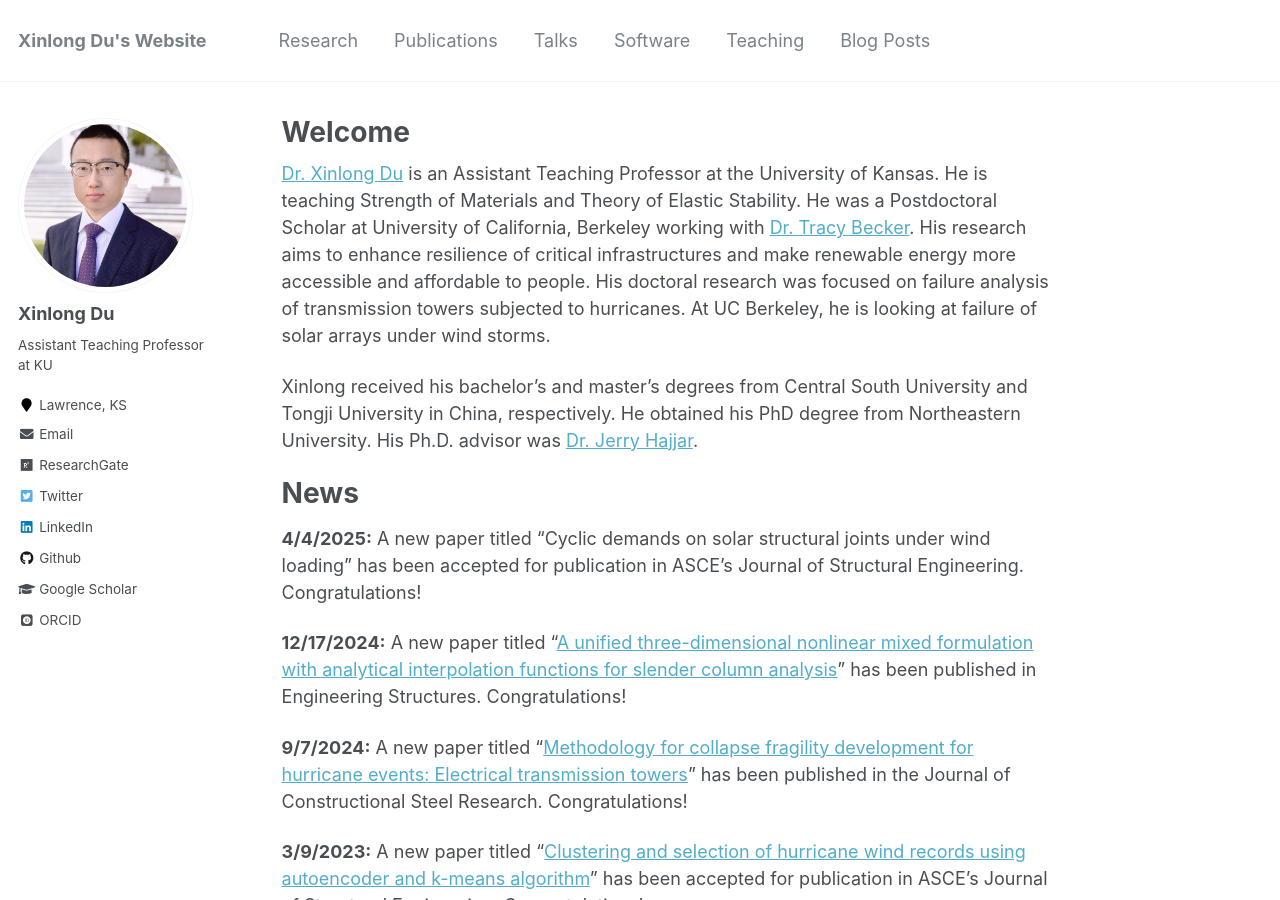
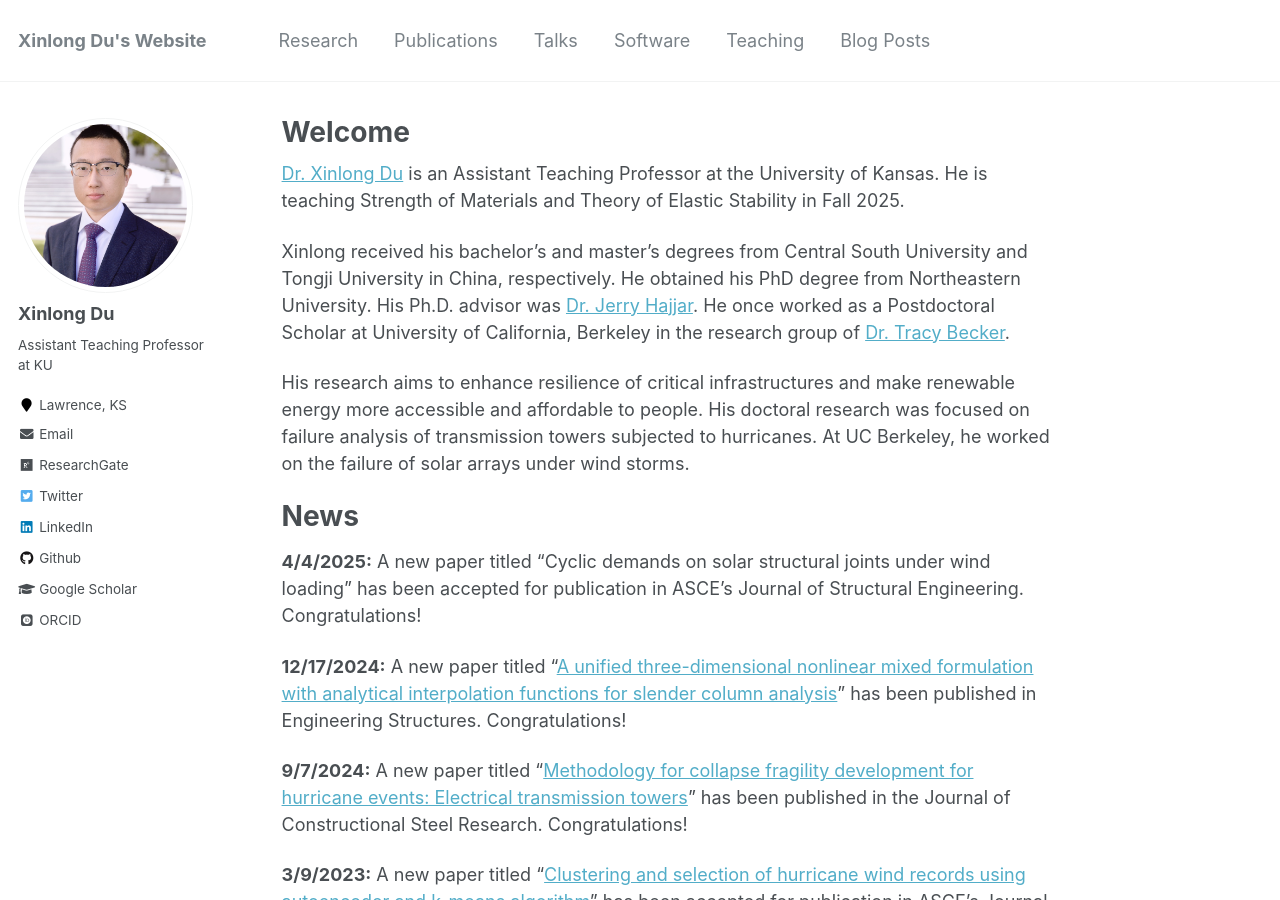
Before and after one commit to xinlong-du/xinlong-du.github.io, a Jekyll site: the page built from _pages/about.md, in a window 1280 px wide and 900 px high. Built offline with Jekyll 4.4.1, drawn with Linux system fonts in a browser that asks for light colours; some web fonts are replaced.

Commit message:
Update bio

```diff
--- a/_pages/about.md
+++ b/_pages/about.md
@@ -8,9 +8,11 @@ redirect_from:
   - /about.html
 ---
 
-[Dr. Xinlong Du](https://ceae.ku.edu/people/xinlong-du) is an Assistant Teaching Professor at the University of Kansas. He is teaching Strength of Materials and Theory of Elastic Stability. He was a Postdoctoral Scholar at University of California, Berkeley working with [Dr. Tracy Becker](https://ce.berkeley.edu/people/faculty/tcbecker). His research aims to enhance resilience of critical infrastructures and make renewable energy more accessible and affordable to people. His doctoral research was focused on failure analysis of transmission towers subjected to hurricanes. At UC Berkeley, he is looking at failure of solar arrays under wind storms.
+[Dr. Xinlong Du](https://ceae.ku.edu/people/xinlong-du) is an Assistant Teaching Professor at the University of Kansas. He is teaching Strength of Materials and Theory of Elastic Stability in Fall 2025.
 
-Xinlong received his bachelor’s and master’s degrees from Central South University and Tongji University in China, respectively. He obtained his PhD degree from Northeastern University. His Ph.D. advisor was [Dr. Jerry Hajjar](https://coe.northeastern.edu/people/hajjar-jerome/).
+Xinlong received his bachelor’s and master’s degrees from Central South University and Tongji University in China, respectively. He obtained his PhD degree from Northeastern University. His Ph.D. advisor was [Dr. Jerry Hajjar](https://coe.northeastern.edu/people/hajjar-jerome/). He once worked as a Postdoctoral Scholar at University of California, Berkeley in the research group of [Dr. Tracy Becker](https://ce.berkeley.edu/people/faculty/tcbecker).
+
+His research aims to enhance resilience of critical infrastructures and make renewable energy more accessible and affordable to people. His doctoral research was focused on failure analysis of transmission towers subjected to hurricanes. At UC Berkeley, he worked on the failure of solar arrays under wind storms.
 
 News
 ======
```
